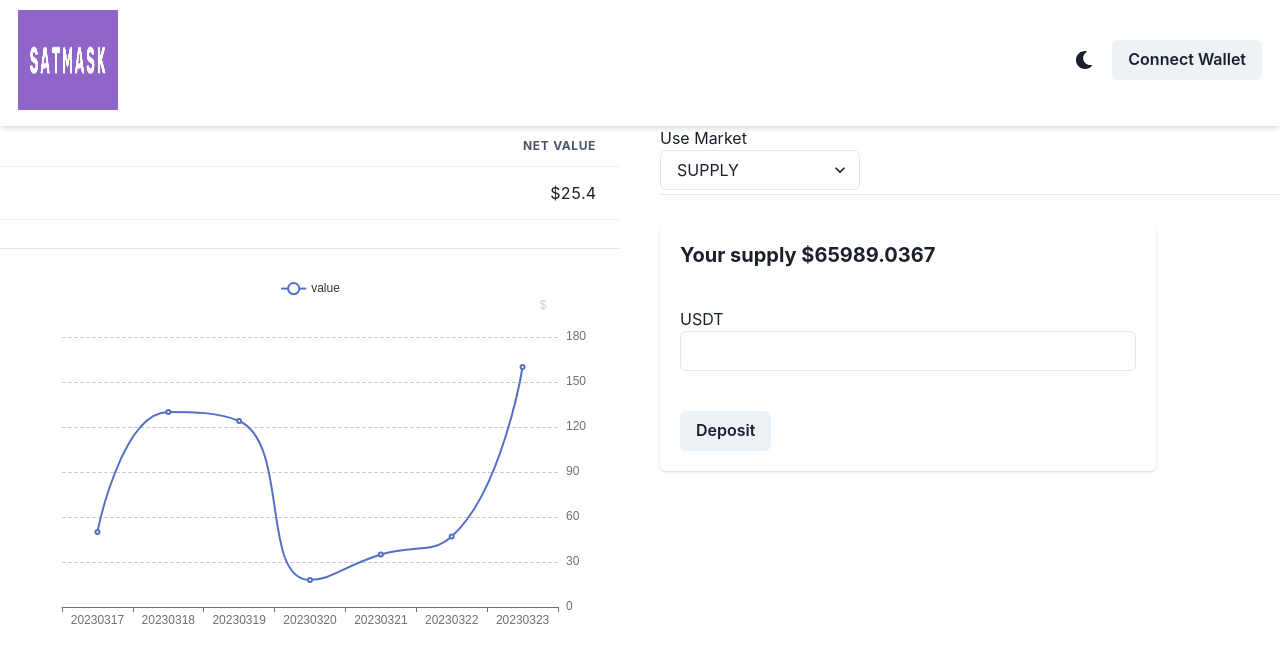
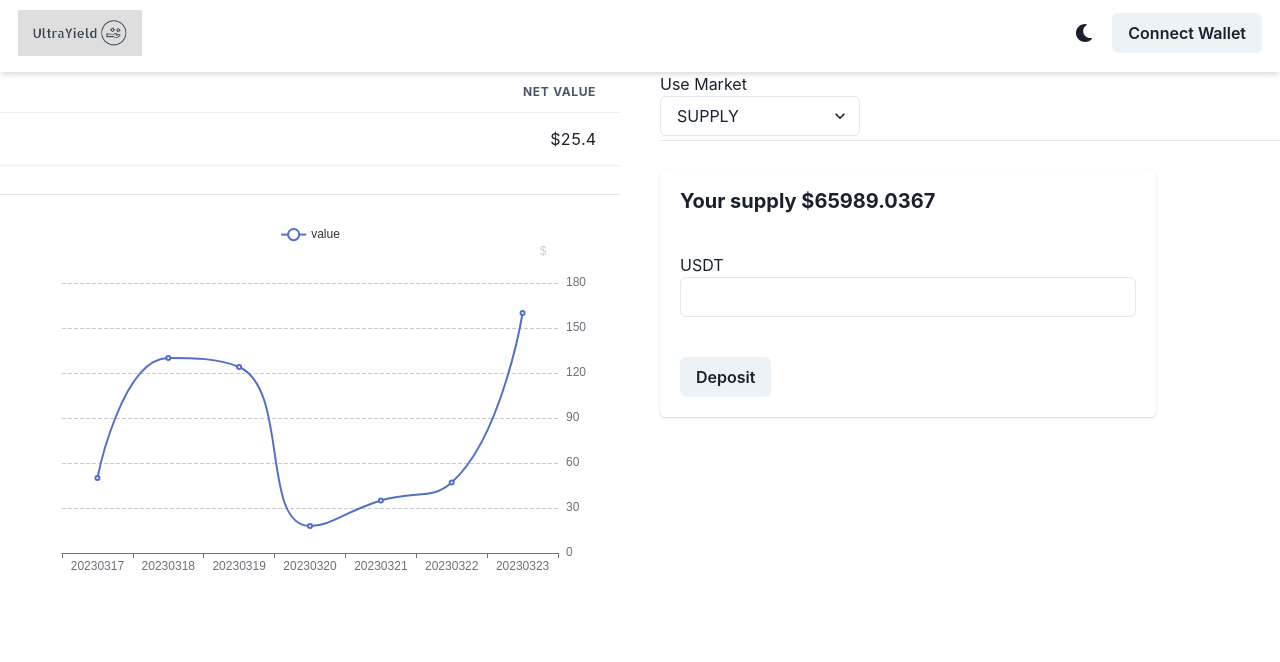
Before and after one commit to Hackathon-X/ultra-yield-web, a React (Create React App) app: page / in a window 1280 px wide. Shown: the top 662 px of the page. Built offline with nearby package versions, Linux system fonts and the light colour scheme.

Commit message:
add default home page

```diff
--- a/src/Logo.js
+++ b/src/Logo.js
@@ -12,5 +12,5 @@ const spin = keyframes`
 `;
 
 export const Logo = props => {
-    return <Image  boxSize='100px' src={logo} {...props} />;
+    return <Image  w={'10%'} src={process.env.PUBLIC_URL + 'ultraYield.png'} {...props} />;
 };
--- a/src/components/NavBar.js
+++ b/src/components/NavBar.js
@@ -1,8 +1,8 @@
-import {ColorModeSwitcher} from "../ColorModeSwitcher";
-import {Box, Button, Center, Flex, HStack, Spacer, Text} from "@chakra-ui/react";
-import {Logo} from "../Logo";
+import { ColorModeSwitcher } from "../ColorModeSwitcher";
+import { Box, Button, Center, Flex, HStack, Spacer, Text } from "@chakra-ui/react";
+import { Logo } from "../Logo";
 import MenuLinks from "./MenuLink";
-import {NavLink} from "react-router-dom";
+import { NavLink } from "react-router-dom";
 import React from "react";
 
 
@@ -16,13 +16,11 @@ export function NavBar() {
             zIndex={10}
         >
             <Flex alignItems="center" ml="18px" mr="18px" mt="10px" pb="16px" gap="2">
-                <Center>
-                    <Logo/>
-                </Center>
-                <Spacer/>
+                <Logo />
+                <Spacer />
                 {/* <MenuLinks/> */}
-                <Spacer/>
-                <ColorModeSwitcher/>
+                <Spacer />
+                <ColorModeSwitcher />
                 <Button>
                     <Text fontSize="md">
                         Connect Wallet
```
Also changed, not shown: public/ultraYield.png (added).
